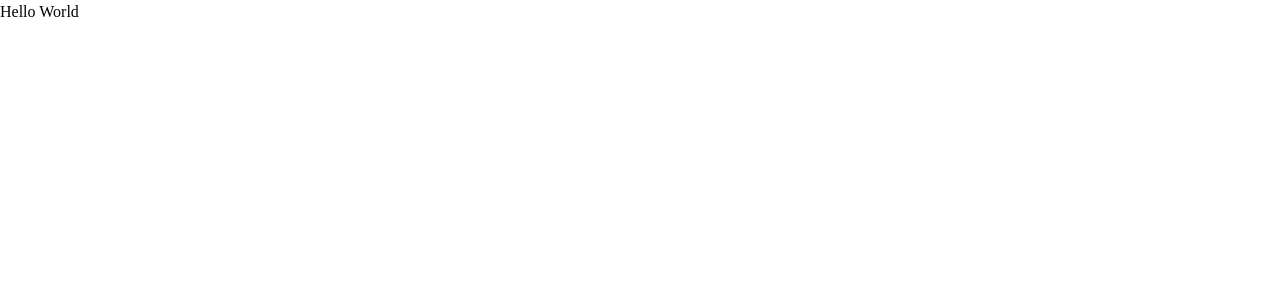
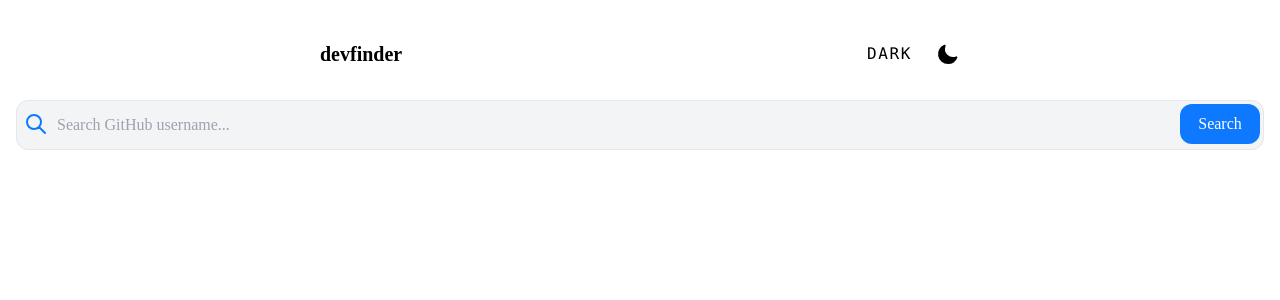
Before and after one commit to AbePlays/devfinder, a React app: page / in a window 1280 px wide. Shown: the top 300 px of the page. Built offline with nearby package versions, Linux system fonts and the light colour scheme; a web font is replaced by a local one.

Commit message:
feat: added header and form

```diff
--- a/src/App.tsx
+++ b/src/App.tsx
@@ -1,9 +1,117 @@
-import { FunctionComponent } from 'react'
+import { FunctionComponent, useEffect, useState } from 'react'
 
 import './index.css'
 
 const App: FunctionComponent = () => {
-  return <div>Hello World</div>
+  const [isDark, setIsDark] = useState<boolean>(false)
+
+  const clickHandler = () => {
+    const className = document.querySelector('html')?.className
+    document.querySelector('html')!.className =
+      className === 'dark' ? '' : 'dark'
+    setIsDark((prev) => !prev)
+  }
+
+  const submitHandler = (event: any) => {
+    event.preventDefault()
+    const { Username } = event.target.elements
+    const name = Username.value
+    console.log(name)
+  }
+
+  useEffect(() => {
+    let darkMode = false
+    if (
+      localStorage.theme === 'dark' ||
+      (!('theme' in localStorage) &&
+        window.matchMedia('(prefers-color-scheme: dark)').matches)
+    ) {
+      document.documentElement.classList.add('dark')
+      darkMode = true
+    } else {
+      document.documentElement.classList.remove('dark')
+      darkMode = false
+    }
+    setIsDark(darkMode)
+  }, [])
+
+  return (
+    <div className="dark:bg-grey-dark dark:text-white px-4 py-10">
+      <header className="max-w-screen-sm mx-auto">
+        <nav className="flex items-center justify-between">
+          <h1 className="font-bold text-xl">devfinder</h1>
+          <button
+            className="flex items-center font-mono tracking-widest"
+            onClick={clickHandler}
+          >
+            {isDark ? 'LIGHT' : 'DARK'}
+            {isDark ? (
+              <svg
+                xmlns="http://www.w3.org/2000/svg"
+                className="h-6 ml-6"
+                fill="currentColor"
+                viewBox="0 0 24 24"
+                stroke="currentColor"
+              >
+                <path
+                  strokeLinecap="round"
+                  strokeLinejoin="round"
+                  strokeWidth="2"
+                  d="M12 3v1m0 16v1m9-9h-1M4 12H3m15.364 6.364l-.707-.707M6.343 6.343l-.707-.707m12.728 0l-.707.707M6.343 17.657l-.707.707M16 12a4 4 0 11-8 0 4 4 0 018 0z"
+                />
+              </svg>
+            ) : (
+              <svg
+                xmlns="http://www.w3.org/2000/svg"
+                className="h-6 ml-6"
+                fill="currentColor"
+                viewBox="0 0 24 24"
+                stroke="currentColor"
+              >
+                <path
+                  strokeLinecap="round"
+                  strokeLinejoin="round"
+                  strokeWidth={2}
+                  d="M20.354 15.354A9 9 0 018.646 3.646 9.003 9.003 0 0012 21a9.003 9.003 0 008.354-5.646z"
+                />
+              </svg>
+            )}
+          </button>
+        </nav>
+      </header>
+      <main>
+        <form className="relative mt-8" onSubmit={submitHandler}>
+          <svg
+            xmlns="http://www.w3.org/2000/svg"
+            className="h-6 absolute top-3 left-2"
+            fill="transparent"
+            viewBox="0 0 24 24"
+            stroke="#0e79fe"
+          >
+            <path
+              strokeLinecap="round"
+              strokeLinejoin="round"
+              strokeWidth="2"
+              d="M21 21l-6-6m2-5a7 7 0 11-14 0 7 7 0 0114 0z"
+            />
+          </svg>
+          <label htmlFor="Username"></label>
+          <input
+            id="Username"
+            className="border w-full pl-10 pr-24 py-3 rounded-xl bg-gray-100 dark:bg-grey-light dark:placeholder-white"
+            type="text"
+            placeholder="Search GitHub username..."
+          />
+          <button
+            className="absolute top-1 right-1 bg-btn-primary h-10 w-20 rounded-xl text-white"
+            type="submit"
+          >
+            Search
+          </button>
+        </form>
+      </main>
+    </div>
+  )
 }
 
 export default App
```
